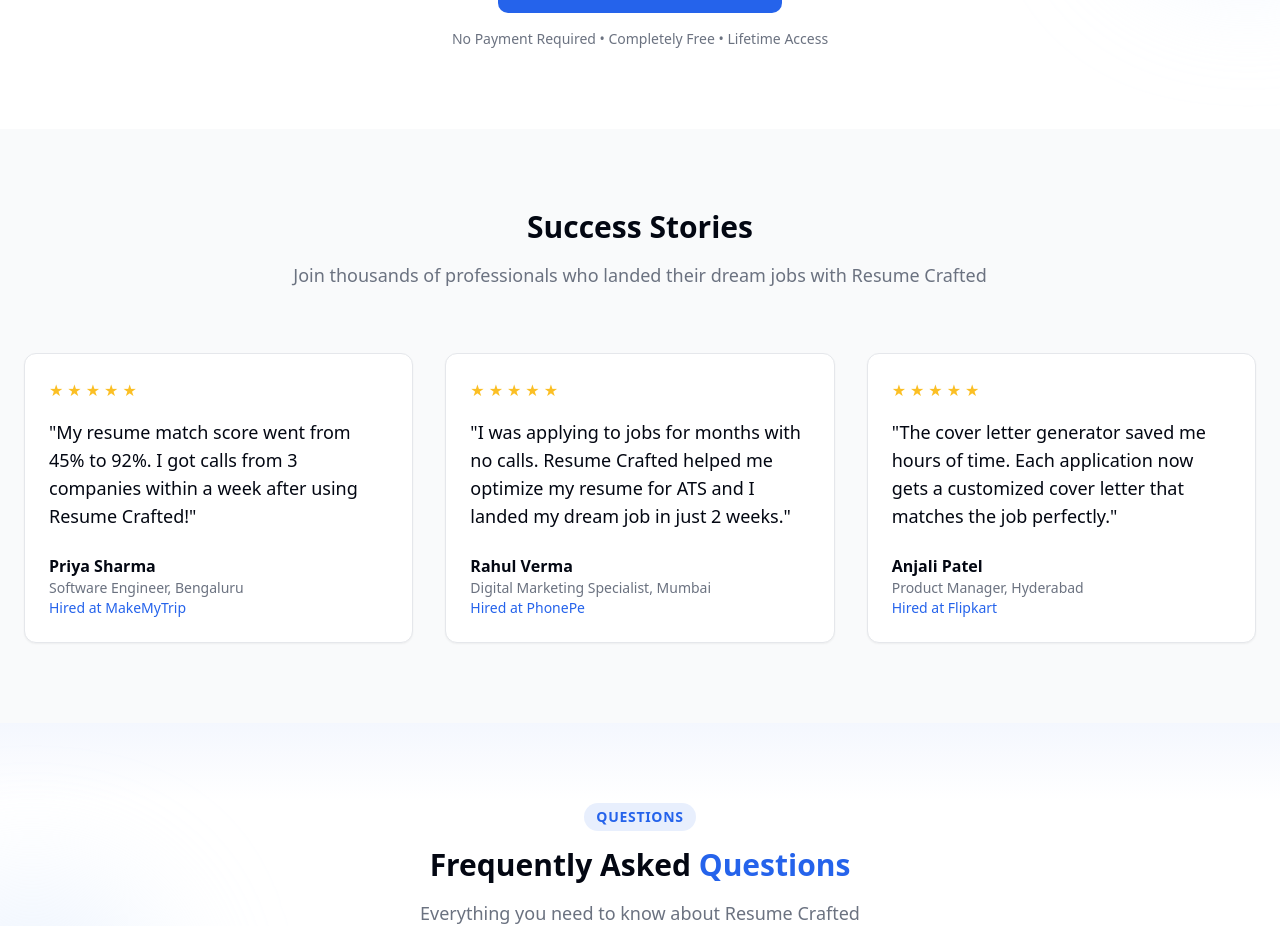
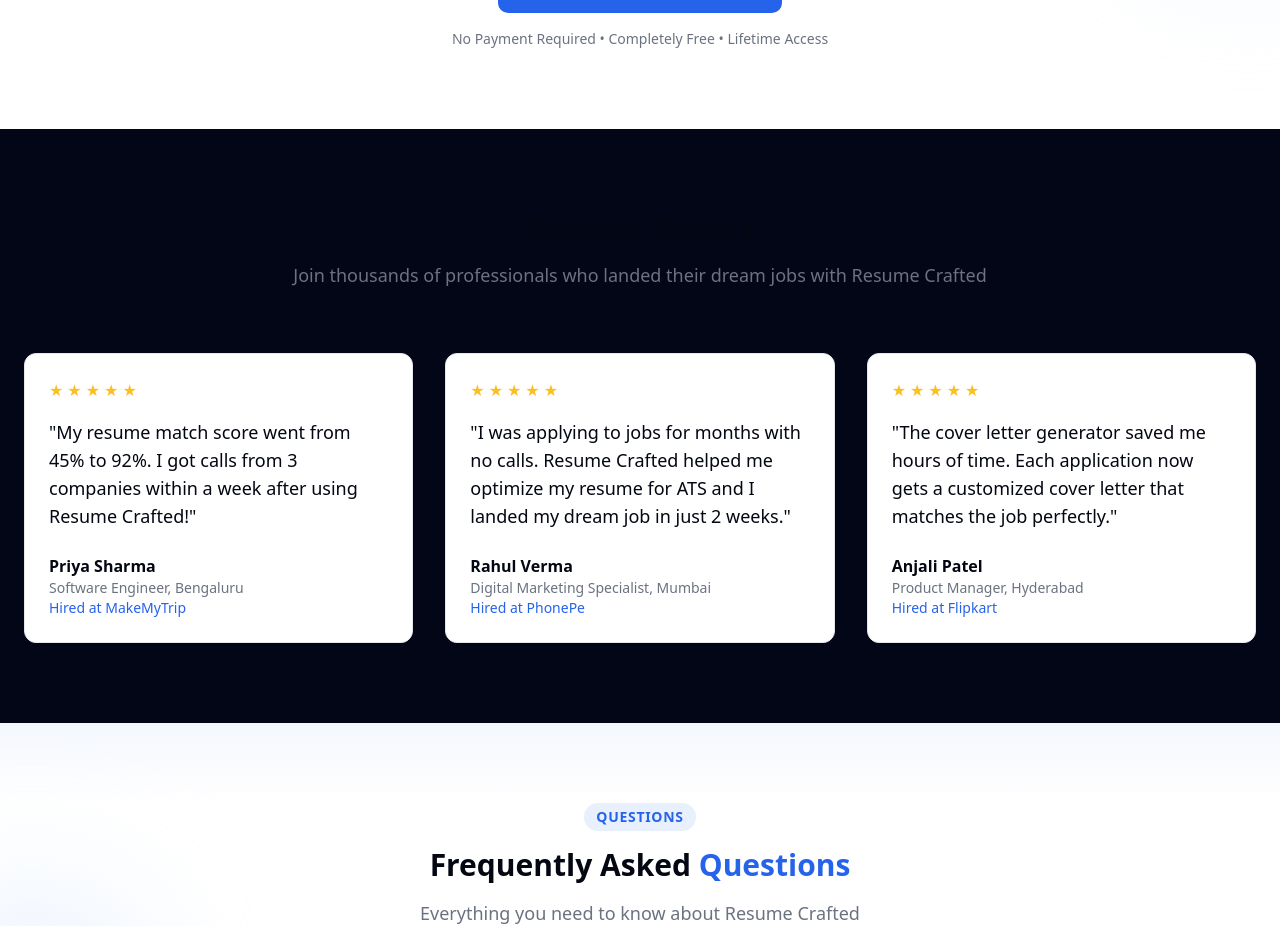
Before and after one commit to jeevanba273/resume-crafted, a React (Vite) app: page / in a window 1280 px wide. Shown: the part 2420-3346 px from the top of the page. Built offline with nearby package versions, Linux system fonts and the light colour scheme.

Commit message:
Visual edit in Lovable
Edited UI in Lovable

```diff
--- a/src/components/Testimonials.tsx
+++ b/src/components/Testimonials.tsx
@@ -1,30 +1,22 @@
-
 import { Card, CardContent } from "@/components/ui/card";
-
 const Testimonials = () => {
-  const testimonials = [
-    {
+  const testimonials = [{
     quote: "My resume match score went from 45% to 92%. I got calls from 3 companies within a week after using Resume Crafted!",
     name: "Priya Sharma",
     role: "Software Engineer, Bengaluru",
     company: "Hired at MakeMyTrip"
-    },
-    {
+  }, {
     quote: "I was applying to jobs for months with no calls. Resume Crafted helped me optimize my resume for ATS and I landed my dream job in just 2 weeks.",
     name: "Rahul Verma",
     role: "Digital Marketing Specialist, Mumbai",
     company: "Hired at PhonePe"
-    },
-    {
+  }, {
     quote: "The cover letter generator saved me hours of time. Each application now gets a customized cover letter that matches the job perfectly.",
     name: "Anjali Patel",
     role: "Product Manager, Hyderabad",
     company: "Hired at Flipkart"
-    },
-  ];
-
-  return (
-    <section className="py-20 bg-gray-50">
+  }];
+  return <section className="py-20 bg-slate-950">
       <div className="container px-4 md:px-6">
         <div className="text-center max-w-3xl mx-auto mb-16">
           <h2 className="text-3xl font-bold mb-4">Success Stories</h2>
@@ -34,13 +26,10 @@ const Testimonials = () => {
         </div>
 
         <div className="grid gap-8 md:grid-cols-3">
-          {testimonials.map((testimonial, index) => (
-            <Card key={index} className="border bg-card">
+          {testimonials.map((testimonial, index) => <Card key={index} className="border bg-card">
               <CardContent className="pt-6">
                 <div className="mb-4">
-                  {[...Array(5)].map((_, i) => (
-                    <span key={i} className="text-amber-400 inline-block mr-1">★</span>
-                  ))}
+                  {[...Array(5)].map((_, i) => <span key={i} className="text-amber-400 inline-block mr-1">★</span>)}
                 </div>
                 <blockquote className="text-lg mb-6">"{testimonial.quote}"</blockquote>
                 <div>
@@ -49,12 +38,9 @@ const Testimonials = () => {
                   <p className="text-sm text-primary">{testimonial.company}</p>
                 </div>
               </CardContent>
-            </Card>
-          ))}
+            </Card>)}
         </div>
       </div>
-    </section>
-  );
+    </section>;
 };
-
 export default Testimonials;
```
Lines whose indentation alone changed are shown as unchanged.
